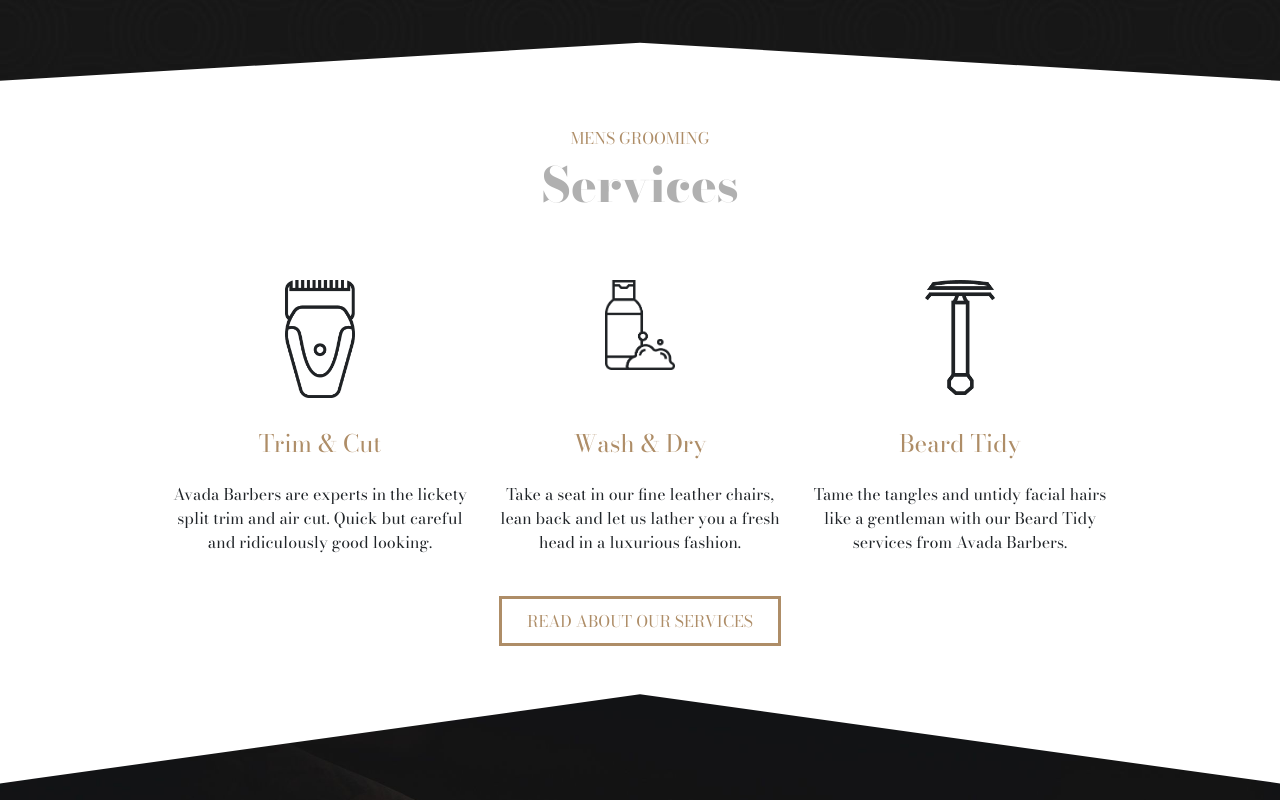
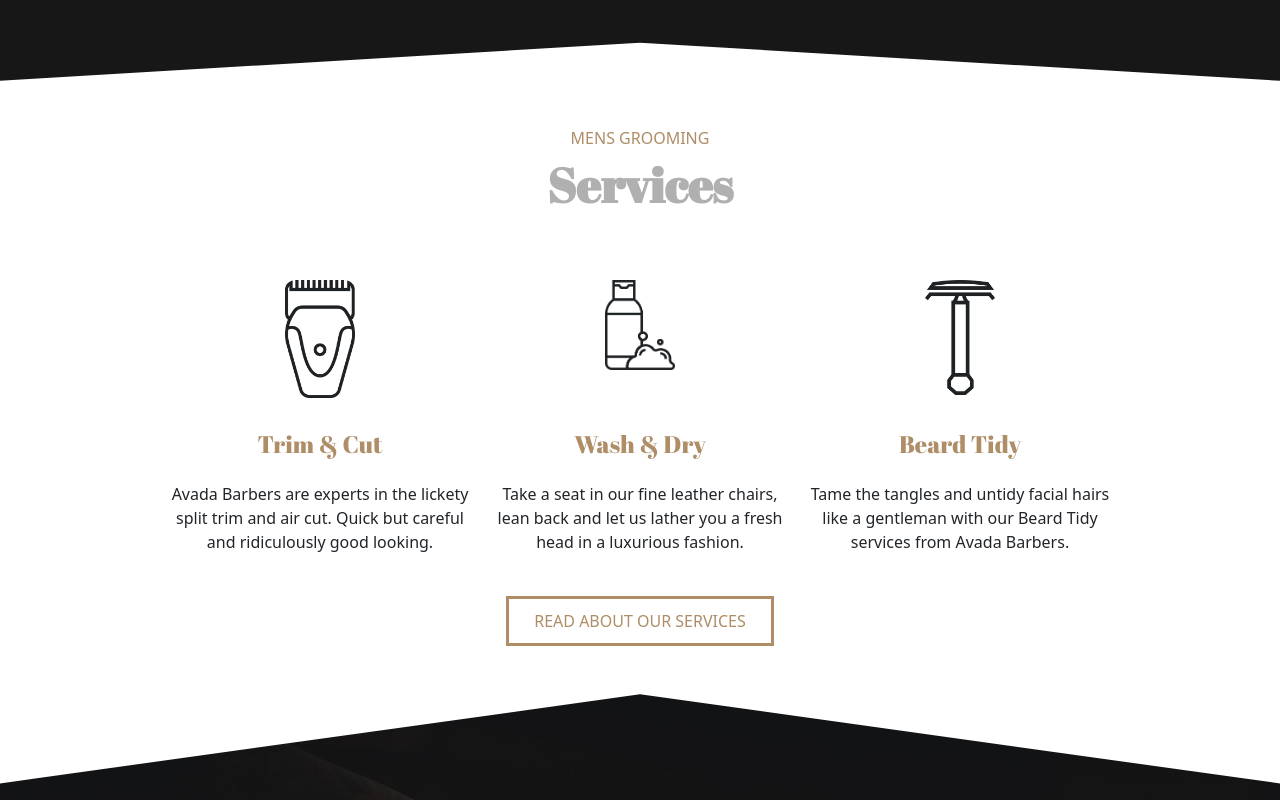
Before and after one commit to AndreaDeStefano1/proj-html-vuejs, a Vue app: page / in a window 1280 px wide. Shown: the part 1000-1800 px from the top of the page. Built offline with nearby package versions, Linux system fonts and the light colour scheme.

Commit message:
Aggiunto Footer font corretto

```diff
--- a/package.json
+++ b/package.json
@@ -8,7 +8,9 @@
     "lint": "vue-cli-service lint"
   },
   "dependencies": {
+    "@fontsource/abril-fatface": "^4.5.7",
     "@fontsource/bodoni-moda": "^4.5.6",
+    "@fortawesome/fontawesome-free": "^6.1.1",
     "@fortawesome/fontawesome-svg-core": "^6.1.1",
     "@fortawesome/free-regular-svg-icons": "^6.1.1",
     "@fortawesome/free-solid-svg-icons": "^6.1.1",
--- a/src/App.vue
+++ b/src/App.vue
@@ -29,12 +29,15 @@
 
 <style lang="scss">
 @import '../node_modules/bootstrap/scss/bootstrap.scss';
-@import '~@fontsource/bodoni-moda/index.css';
-@import '~@fontsource/bodoni-moda/800.css';
+
+@import '~@fontsource/abril-fatface/index.css';
+@import './assets/style/vars';
+@import '~@fortawesome/fontawesome-free/css/all.min.css';
 
 
-body{
-  font-family: "Bodoni Moda", serif;
+
+.title-font{
+  font-family: $title-font;
  }
 
 </style>
--- a/src/assets/style/_vars.scss
+++ b/src/assets/style/_vars.scss
@@ -3,3 +3,5 @@
 $secondary-color: #b0b0b0; // Silver Chalice
 
 $dark-block-color: #111110;
+
+$title-font: "Abril Fatface", cursive;
--- a/src/components/ButtonComp.vue
+++ b/src/components/ButtonComp.vue
@@ -29,4 +29,20 @@
     font-weight: 500;
   }
 }
+
+.btn-outline-secondary:hover {
+    /* color: #fff; */
+  background-color: transparent;
+  border-color: darken($primary-color, 10%) ;
+
+  & > span{
+  color: darken($primary-color, 10%);
+  }
+}
+
+
+button:focus:not(:focus-visible) {
+  box-shadow: none;
+}
+
 </style>
--- a/src/components/CardCompServices.vue
+++ b/src/components/CardCompServices.vue
@@ -7,7 +7,7 @@
         <img class=" img-fluid " :src="url" alt="">
       </div>
 
-      <h4 class=" text-center">{{title}}</h4>
+      <h4 class=" text-center title-font">{{title}}</h4>
 
     </div>
 
--- a/src/components/FooterComp.vue
+++ b/src/components/FooterComp.vue
@@ -1,15 +1,96 @@
 <template>
-  <div>
-    <h1>F</h1>
-  </div>
+  <footer class="">
+    <!-- /footer top -->
+    <div class=" d-flex container py-5 justify-content-between">
+
+
+      <div class="footer-cta  py-5">
+        <img class="" src="../assets/img/avadabarbers_footer_shop_image-400x312.png" alt="">
+        <ButtonComp
+        class="text-center pt-3"
+        buttonText="SHOP OUR RANGE NOW"/>
+      </div>
+
+
+      <div class="d-flex flex-column  py-5">
+        <img src="../assets/img/avadabarbers-logo-x2-200x70.png" alt="">
+        <p class="text-center text-light pt-5">
+         Avada Barbers<br>123New York Street<br>New York City<br>info@yourwewbsite.com<br>+1 (555) 555-1212
+        </p>
+        <h3 class="text-center pt-5">FOLLOW US</h3>
+
+        <ul class="d-flex justify-content-around pt-3">
+          <li class="text-light">
+            <i class="fa-brands fa-facebook-square"></i>
+          </li>
+          <li class="text-light">
+            <i class="fa-brands fa-twitter"></i>
+          </li>
+          <li class="text-light">
+            <i class="fa-brands fa-youtube"></i>
+          </li>
+          <li class="text-light">
+            <i class="fa-brands fa-instagram"></i>
+          </li>
+
+        </ul>
+
+
+      </div>
+
+
+      <div class="footer-cta  py-5">
+        <img src="../assets/img/avadabarbers_footer_appointment_image-400x312.png" alt="">
+        <ButtonComp
+        class="text-center pt-3"
+        buttonText="SHOP OUR RANGE NOW"/>
+      </div>
+
+
+    </div>
+    <!-- /footer top -->
+    <!-- footer bottom -->
+    <div class="footer-bottom">
+
+    </div>
+
+
+  </footer>
 </template>
 
 <script>
+import ButtonComp from './ButtonComp.vue'
+
 export default {
-  name: 'FooterComp'
+  name: 'FooterComp',
+  components:{
+    ButtonComp
+  }
 }
 </script>
 
 <style lang="scss" scoped>
+@import '../assets/style/vars';
 
+footer{
+
+  width: 100%;
+  background-color: $dark-block-color;
+  h3{
+    color: $primary-color;
+  }
+  ul{
+    list-style: none;
+    padding: 0;
+    li{
+      i{
+        font-size: 30px;
+      }
+    }
+  }
+  .footer-bottom{
+    height: 150px;
+    background-color: lighten($dark-block-color, 10%);
+  }
+}
 </style>
--- a/src/components/HeaderComp.vue
+++ b/src/components/HeaderComp.vue
@@ -3,7 +3,7 @@
 
     <NavbarComp class=" pt-4"/>
     <div class="container flex-grow-1 d-flex flex-column justify-content-center text-light position-relative">
-      <h1>Barber Shop</h1>
+      <h1 class="title-font">Barber Shop</h1>
       <div class="divider my-3"></div>
       <span class="mt-2">
         The Pinnacle of Male Grooming
--- a/src/components/MainComp.vue
+++ b/src/components/MainComp.vue
@@ -21,11 +21,11 @@
       miniText="MENS GROOMING"/>
       <div class="container d-flex justify-content-center">
 
-        <!-- <CardComp v-for="(service, index) in serviceCardsArray" :key="`card${index}`"
+        <CardCompServices v-for="(service, index) in serviceCardsArray" :key="`card${index}`"
         :text="service.text"
         :title="service.title"
-        :url="service.url"/> -->
-        <CardCompServices
+        :url="service.url"/>
+        <!-- <CardCompServices
         text="Avada Barbers are experts in the lickety split trim and air cut. Quick but careful and ridiculously good looking."
         title="Trim & Cut"
         :url="require('../assets/img/avadabarbers-trimcut-icon-before.png')"/>
@@ -36,7 +36,7 @@
         <CardCompServices
         text="Tame the tangles and untidy facial hairs like a gentleman with our Beard Tidy services from Avada Barbers."
         title="Beard Tidy"
-        :url="require('../assets/img/avadabarbers-beardtrim-icon.png')"/>
+        :url="require('../assets/img/avadabarbers-beardtrim-icon.png')"/> -->
 
       </div>
 
@@ -170,17 +170,17 @@
         {
           text: "Avada Barbers are experts in the lickety split trim and air cut. Quick but careful and ridiculously good looking.",
           title: "Trim & Cut",
-          url: "../assets/img/avadabarbers-trimcut-icon-before.png"
+          url: require("../assets/img/avadabarbers-trimcut-icon-before.png")
         },
         {
-          text: "Avada Barbers are experts in the lickety split trim and air cut. Quick but careful and ridiculously good looking.",
-          title: "Trim & Cut",
-          url: "../assets/img/avadabarbers-trimcut-icon-before.png"
+          text: "Take a seat in our fine leather chairs, lean back and let us lather you a fresh head in a luxurious fashion.",
+          title: "Wash & Dry",
+          url: require("../assets/img/avadabarbers-washndry-icon.png")
         },
         {
-          text: "Avada Barbers are experts in the lickety split trim and air cut. Quick but careful and ridiculously good looking.",
-          title: "Trim & Cut",
-          url: "../assets/img/avadabarbers-trimcut-icon-before.png"
+          text: "Tame the tangles and untidy facial hairs like a gentleman with our Beard Tidy services from Avada Barbers.",
+          title: "Beard Tidy",
+          url: require("../assets/img/avadabarbers-beardtrim-icon.png")
         }
       ]
     }
@@ -192,11 +192,11 @@
 @import '../assets/style/vars';
 
 
-
 .intro-section{
   background-image: url(../assets/img/avadabarbers-about-introbackground.jpg);
-  background-position: 0 25%;
+  // background-position: 0 10%;
   clip-path: polygon(100% 0, 100% 100%, 50% 90%, 0 100%, 0 0);
+  background-size: 700px 700px;
   .pb-x{
     padding-bottom: 150px;
   }
@@ -245,10 +245,6 @@
   }
 }
 
-.reviews-section{
-
-}
-
 .blog-section{
   clip-path: polygon(50% 20%, 100% 0, 100% 100%, 0 100%, 0 0);
   background-color: #f5f5f5;
--- a/src/components/TitleComp.vue
+++ b/src/components/TitleComp.vue
@@ -1,7 +1,7 @@
 <template>
   <div class=" ">
-    <h6>{{miniText}}</h6>
-    <h2>{{bigText}}</h2>
+    <h6 class="">{{miniText}}</h6>
+    <h2 class="title-font">{{bigText}}</h2>
   </div>
 </template>
 
--- a/src/main.js
+++ b/src/main.js
@@ -3,7 +3,7 @@
 import { library } from '@fortawesome/fontawesome-svg-core'
 import { faBars, faCartShopping } from '@fortawesome/free-solid-svg-icons'
 import { FontAwesomeIcon } from '@fortawesome/vue-fontawesome'
-library.add(faBars,faCartShopping)
+library.add(faBars,faCartShopping,)
 Vue.component('font-awesome-icon', FontAwesomeIcon)
 
 Vue.config.productionTip = false
```
Also changed, not shown: 1 other file (tests, documents, lock files or other folders).
